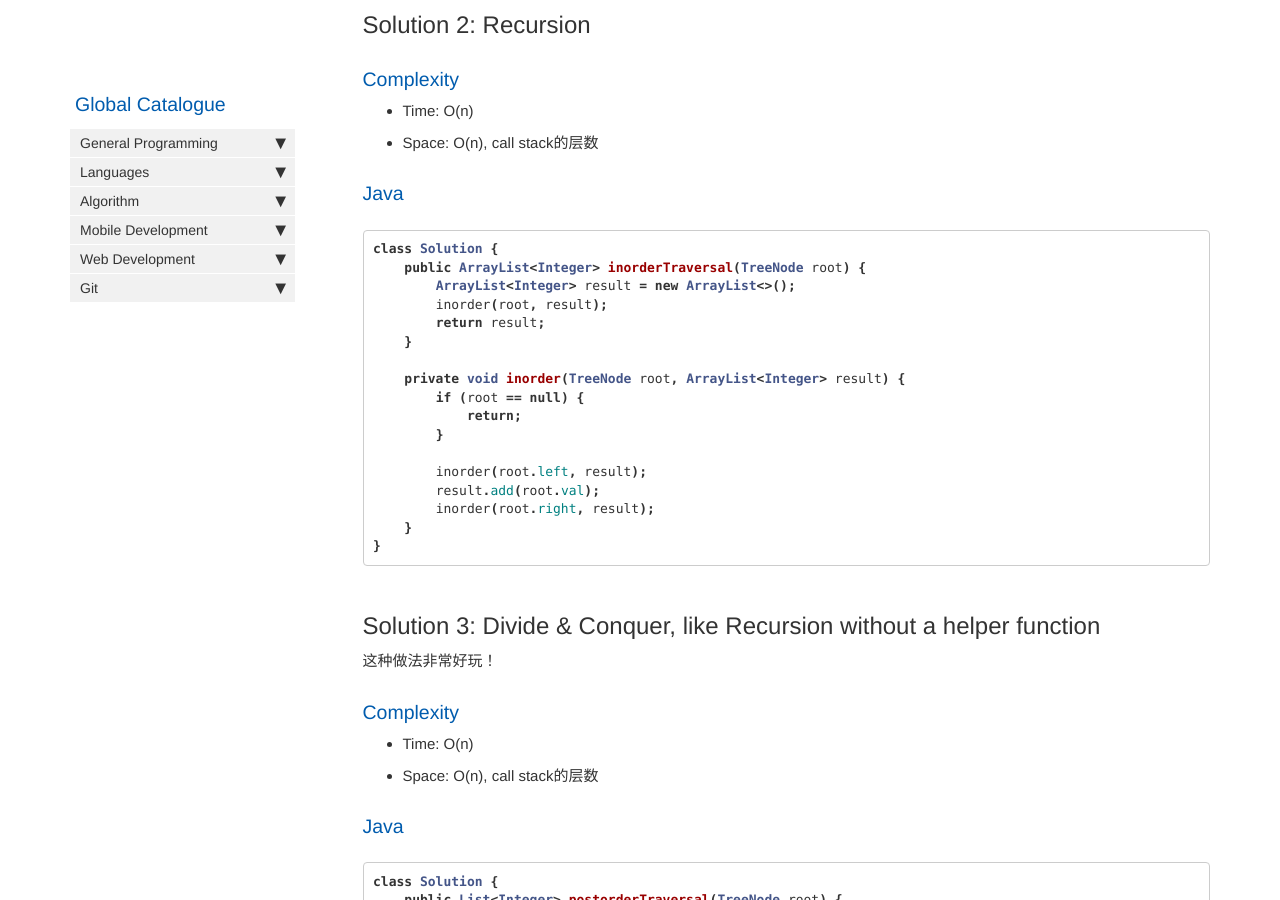
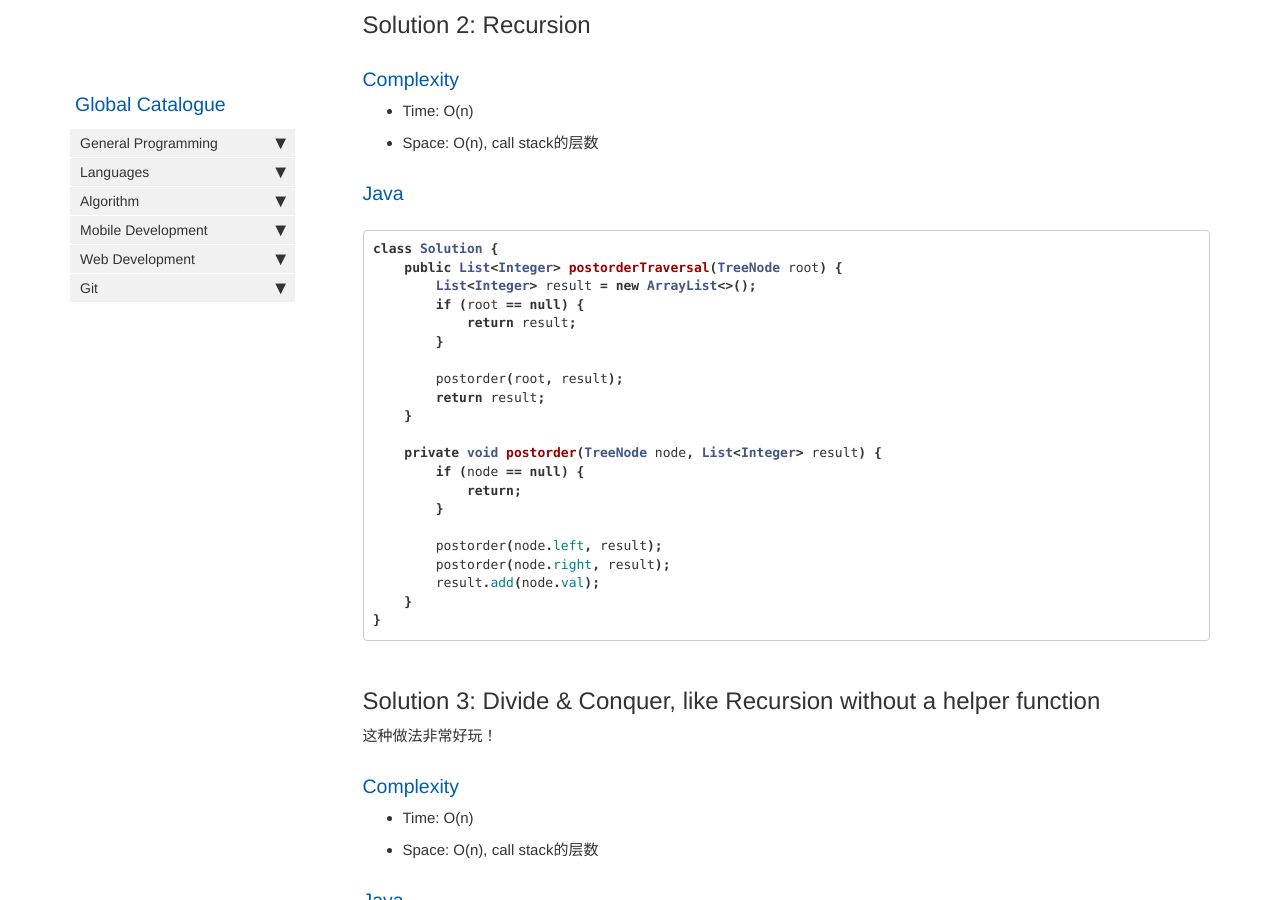
Before and after one commit to HungryOrc/hungryorc.github.io, a Jekyll site: the page built from pages/algorithm/algorithm_binary_tree_traversal_postorder.md, in a window 1280 px wide and 900 px high, scrolled down 1868 px. Built offline with Jekyll 4.4.1, drawn with Linux system fonts in a browser that asks for light colours; nearby versions of some CDN libraries; comment, search, counter and statistics services are not loaded.

Commit message:
Update algorithm_binary_tree_traversal_postorder.md

````diff
--- a/pages/algorithm/algorithm_binary_tree_traversal_postorder.md
+++ b/pages/algorithm/algorithm_binary_tree_traversal_postorder.md
@@ -96,20 +96,24 @@ class Solution {
 ### Java
 ```java
 class Solution {
-    public ArrayList<Integer> inorderTraversal(TreeNode root) {
-        ArrayList<Integer> result = new ArrayList<>();
-        inorder(root, result);
+    public List<Integer> postorderTraversal(TreeNode root) {
+        List<Integer> result = new ArrayList<>();
+        if (root == null) {
+            return result;
+        }
+
+        postorder(root, result);
         return result;
     }
 
-    private void inorder(TreeNode root, ArrayList<Integer> result) {
-        if (root == null) {
+    private void postorder(TreeNode node, List<Integer> result) {
+        if (node == null) {
             return;
         }
 
-        inorder(root.left, result);
-        result.add(root.val);
-        inorder(root.right, result);
+        postorder(node.left, result);
+        postorder(node.right, result);
+        result.add(node.val);
     }
 }
 ```
````
